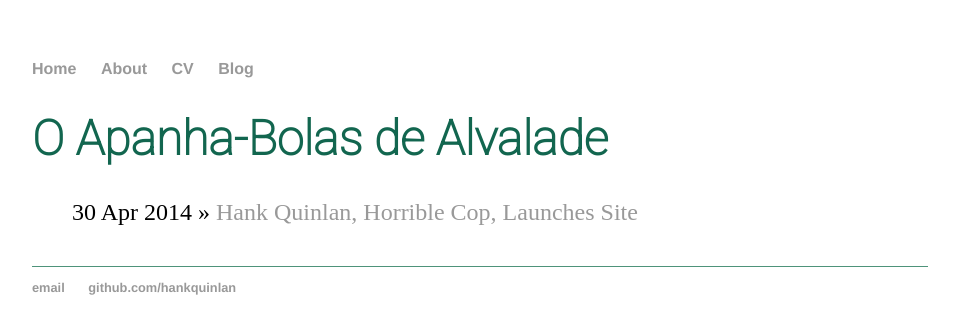
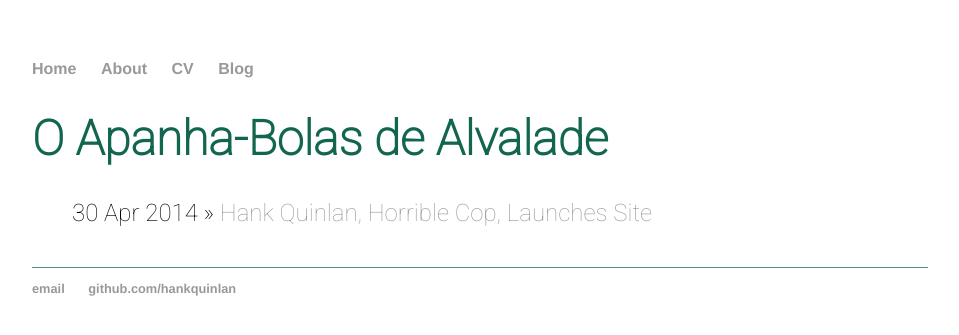
Before and after one commit to oapanhabolasdealvalade/oapanhabolasdealvalade1.github.io, a Jekyll site: the page built from blog/index.html, in a window 1280 px wide. Shown: the top 335 px of the page, without its empty margins (160-1119 px from the left). Built offline with Jekyll 4.4.1, drawn with Linux system fonts in a browser that asks for light colours.

Commit message:
Update main.css

```diff
--- a/css/main.css
+++ b/css/main.css
@@ -44,6 +44,7 @@
 
 ul.posts li {
     list-style: none;
+    font-family:'Roboto';
 }
 
 .meta{
```
